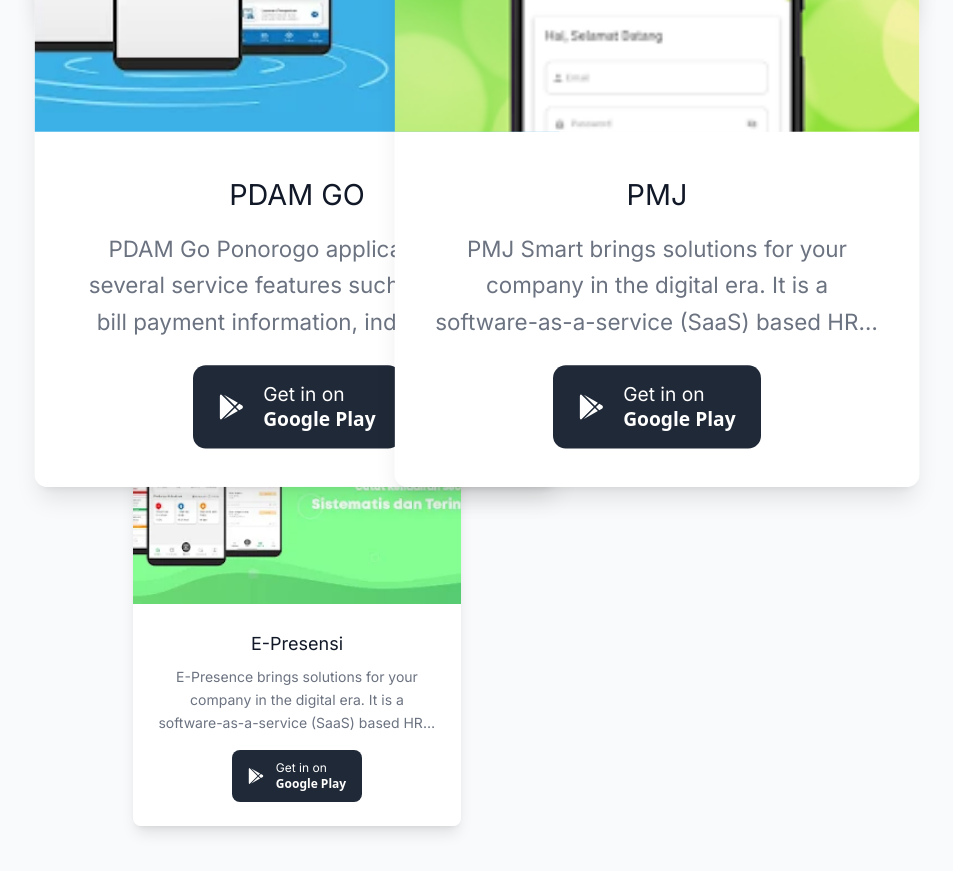
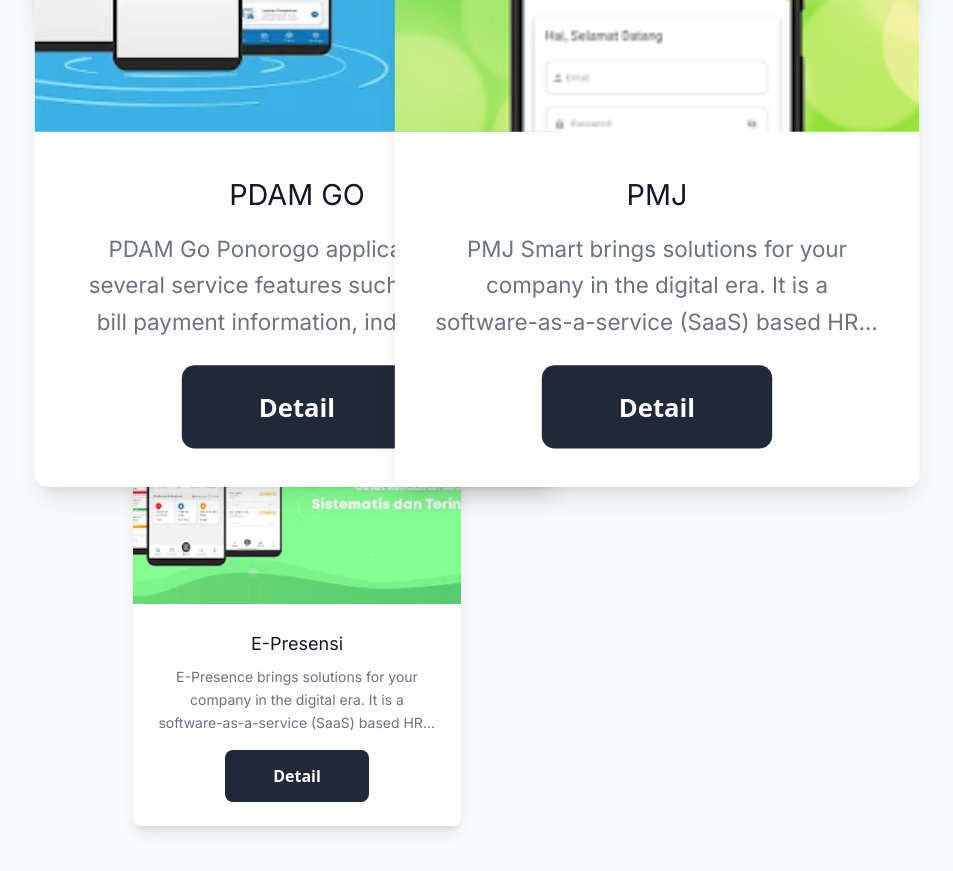
Before and after one commit to kabitacode/portfolio-me, a Next.js app: page / in a window 1280 px wide. Shown: the part 1940-2811 px from the top of the page, without its empty margins (163-1116 px from the left). Built offline with nearby package versions, Linux system fonts and the light colour scheme.

Commit message:
✨  project

```diff
--- a/components/projects.tsx
+++ b/components/projects.tsx
@@ -50,7 +50,7 @@
         )
     }
 
-    const ProjectSection = ({ title, description, imageUrl, storeAndroid, storeIOS }: propsProject) => (
+    const ProjectSection = ({ title, description, imageUrl, storeAndroid, storeIOS, detail }: propsProject) => (
         <motion.div
             style={title != 'E-Presensi' && isSmall ? { scale } : {}}
             className="w-full md:w-1/2 p-2">
@@ -72,10 +72,20 @@
                     <p className="mt-2 mb-4 line-clamp-3 text-sm/relaxed text-gray-500 dark:text-gray-400">
                         {description}
                     </p>
+                    {
+                        detail != "" ?
+                            <div className="flex md:flex-row flex-col justify-around items-center">
+                                <Link href={detail} target='_blank' className="w-full mb-3 md:mb-0 sm:w-auto bg-gray-800 hover:bg-gray-700 focus:ring-4 focus:outline-none focus:ring-gray-300 text-white rounded-lg inline-flex items-center justify-center px-12 py-[10px] dark:bg-gray-700 dark:hover:bg-gray-600 dark:focus:ring-gray-700">
+                                    <div className="text-center">
+                                        <div className="font-sans text-md font-semibold">Detail</div>
+                                    </div>
+                                </Link>
+                            </div> :
                             <div className="flex md:flex-row flex-col justify-around items-center">
                                 {storeAndroidComponent(storeAndroid)}
                                 {storeIOS != null && storeIOSComponent(storeIOS)}
                             </div>
+                    }
                 </div>
             </div>
         </motion.div>
```
Lines whose indentation alone changed are shown as unchanged.
